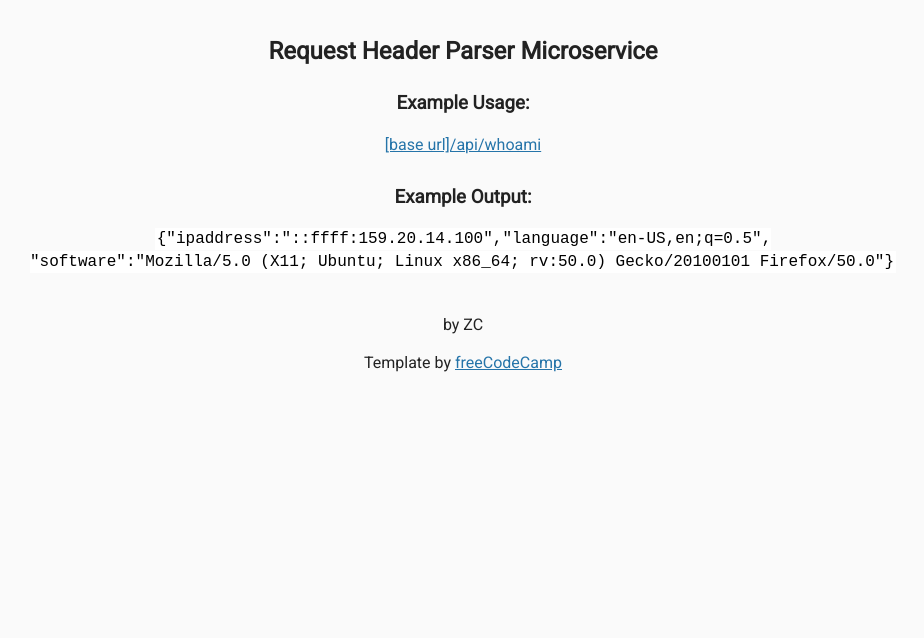
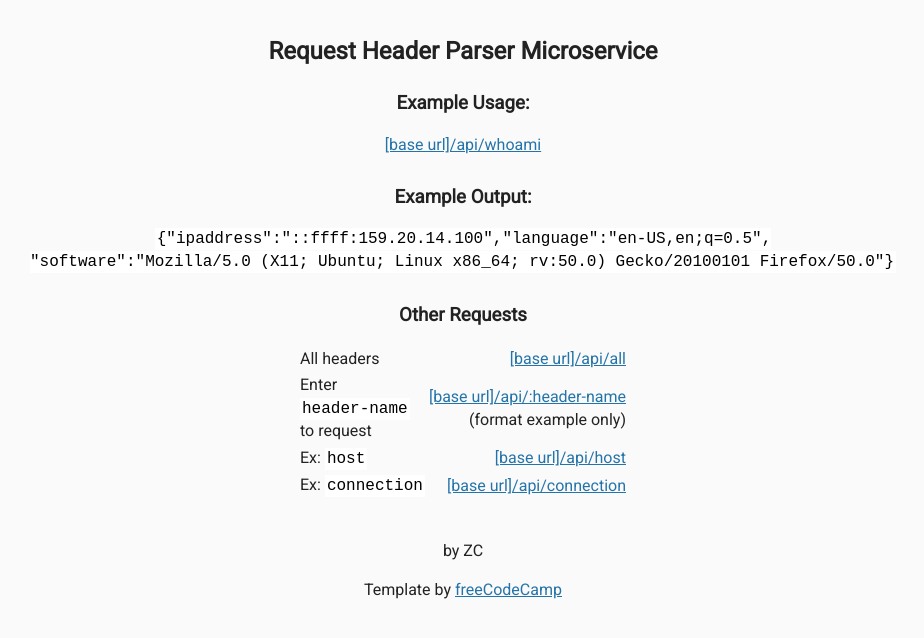
Before and after one commit to zc2021/headerparser, a website: page views/index.html in a window 1280 px wide. Shown: the whole page, without its empty margins (177-1101 px from the left). Drawn offline with Linux system fonts and the light colour scheme; files that its build step writes are made by us from their sources.

Commit message:
add other endpoints to index.html

```diff
--- a/public/style.css
+++ b/public/style.css
@@ -27,6 +27,20 @@ code {
   background-color: #fff;
 }
 
+table {
+	margin: 0 auto;
+}
+
+.left {
+	text-align: left;
+	border-right-style: hidden;
+}
+
+.right {
+	text-align: right;
+	border-left-style: hidden;
+}
+
 a {
 	color: #2574A9;
 }
--- a/views/index.html
+++ b/views/index.html
@@ -22,6 +22,26 @@
         <p>
           <code>{"ipaddress":"::ffff:159.20.14.100","language":"en-US,en;q=0.5",<br>"software":"Mozilla/5.0 (X11; Ubuntu; Linux x86_64; rv:50.0) Gecko/20100101 Firefox/50.0"}</code>
         </p>
+
+        <h3>Other Requests</h3>
+          <table>
+            <tr>
+              <td class="left">All headers</td>
+              <td class="right"><a href="api/all">[base url]/api/all</a></td>
+            </tr>
+            <tr>
+              <td class="left">Enter<br><code>header-name</code><br>to request</td>
+              <td class="right"><a href="">[base url]/api/:header-name</a><br>(format example only)</td>
+            </tr>
+            <tr>
+              <td class="left">Ex: <code>host</code></td>
+              <td class="right"><a href="api/host">[base url]/api/host</a></td>
+            </tr>
+            <tr>
+              <td class="left">Ex: <code>connection</code></td>
+              <td class="right"><a href="api/connection">[base url]/api/connection</a></td>
+            </tr>
+          </table>
       </div>
       <div class="footer">
         <p>
```
